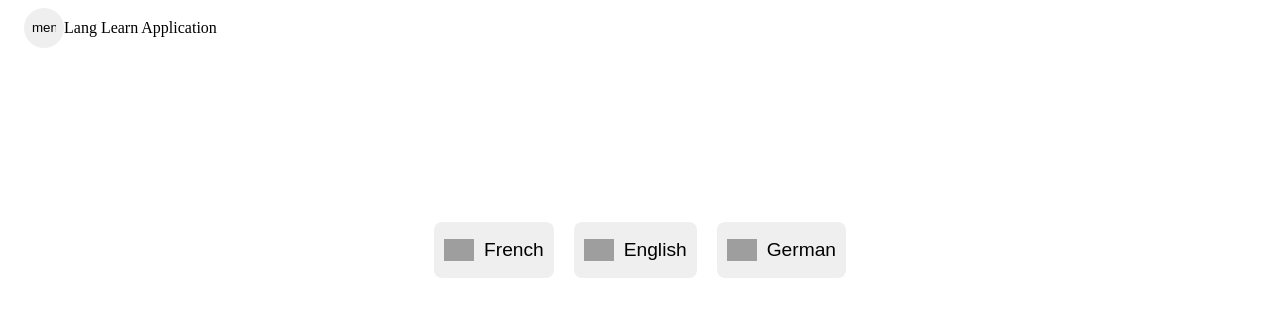
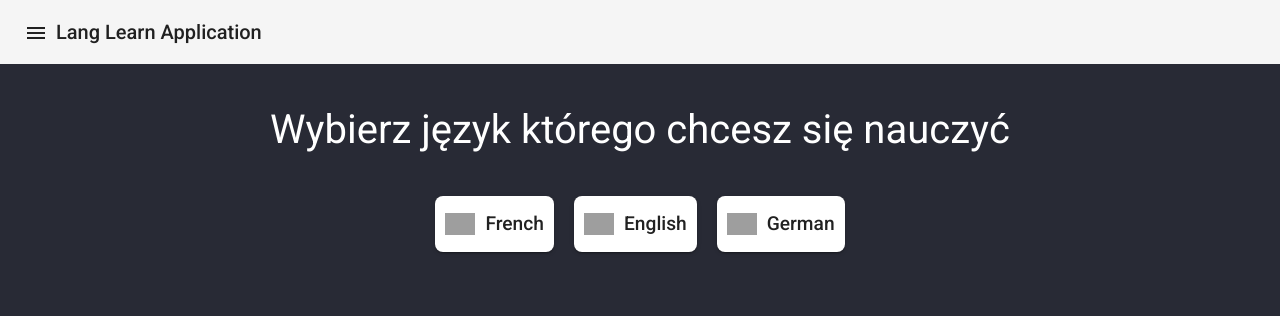
Before and after one commit to wiotrek/lang-learn, an Angular app: page /home in a window 1280 px wide. Shown: the top 316 px of the page. Built offline with nearby package versions, Linux system fonts and the light colour scheme; grey boxes are pictures that could not be loaded.

Commit message:
home site is ready #2

```diff
--- a/package.json
+++ b/package.json
@@ -11,10 +11,12 @@
   "private": true,
   "dependencies": {
     "@angular/animations": "~13.3.0",
+    "@angular/cdk": "^13.3.2",
     "@angular/common": "~13.3.0",
     "@angular/compiler": "~13.3.0",
     "@angular/core": "~13.3.0",
     "@angular/forms": "~13.3.0",
+    "@angular/material": "^13.3.2",
     "@angular/platform-browser": "~13.3.0",
     "@angular/platform-browser-dynamic": "~13.3.0",
     "@angular/router": "~13.3.0",
--- a/src/index.html
+++ b/src/index.html
@@ -6,8 +6,11 @@
   <base href="/">
   <meta name="viewport" content="width=device-width, initial-scale=1">
   <link rel="icon" type="image/x-icon" href="favicon.ico">
+  <link rel="preconnect" href="https://fonts.gstatic.com">
+  <link href="https://fonts.googleapis.com/css2?family=Roboto:wght@300;400;500&display=swap" rel="stylesheet">
+  <link href="https://fonts.googleapis.com/icon?family=Material+Icons" rel="stylesheet">
 </head>
-<body>
+<body class="mat-typography">
   <app-root></app-root>
 </body>
 </html>
--- a/src/styles.scss
+++ b/src/styles.scss
@@ -1 +1,43 @@
+
+// Custom Theming for Angular Material
+// For more information: https://material.angular.io/guide/theming
+@use '@angular/material' as mat;
+// Plus imports for other components in your app.
+
+// Include the common styles for Angular Material. We include this here so that you only
+// have to load a single css file for Angular Material in your app.
+// Be sure that you only ever include this mixin once!
+@include mat.core();
+
+// Define the palettes for your theme using the Material Design palettes available in palette.scss
+// (imported above). For each palette, you can optionally specify a default, lighter, and darker
+// hue. Available color palettes: https://material.io/design/color/
+$lang-learn-primary: mat.define-palette(mat.$indigo-palette);
+$lang-learn-accent: mat.define-palette(mat.$pink-palette, A200, A100, A400);
+
+// The warn palette is optional (defaults to red).
+$lang-learn-warn: mat.define-palette(mat.$red-palette);
+
+// Create the theme object. A theme consists of configurations for individual
+// theming systems such as "color" or "typography".
+$lang-learn-theme: mat.define-light-theme((
+  color: (
+    primary: $lang-learn-primary,
+    accent: $lang-learn-accent,
+    warn: $lang-learn-warn,
+  )
+));
+
+// Include theme styles for core and each component used in your app.
+// Alternatively, you can import and @include the theme mixins for each component
+// that you are using.
+@include mat.all-component-themes($lang-learn-theme);
+
 /* You can add global styles to this file, and also import other style files */
+
+html, body { height: 100%; }
+body { margin: 0; font-family: Roboto, "Helvetica Neue", sans-serif; }
+
+.home-page {
+  background-color: #282A35;
+}
```
Also changed, not shown: 1 other file (tests, documents, lock files or other folders).
